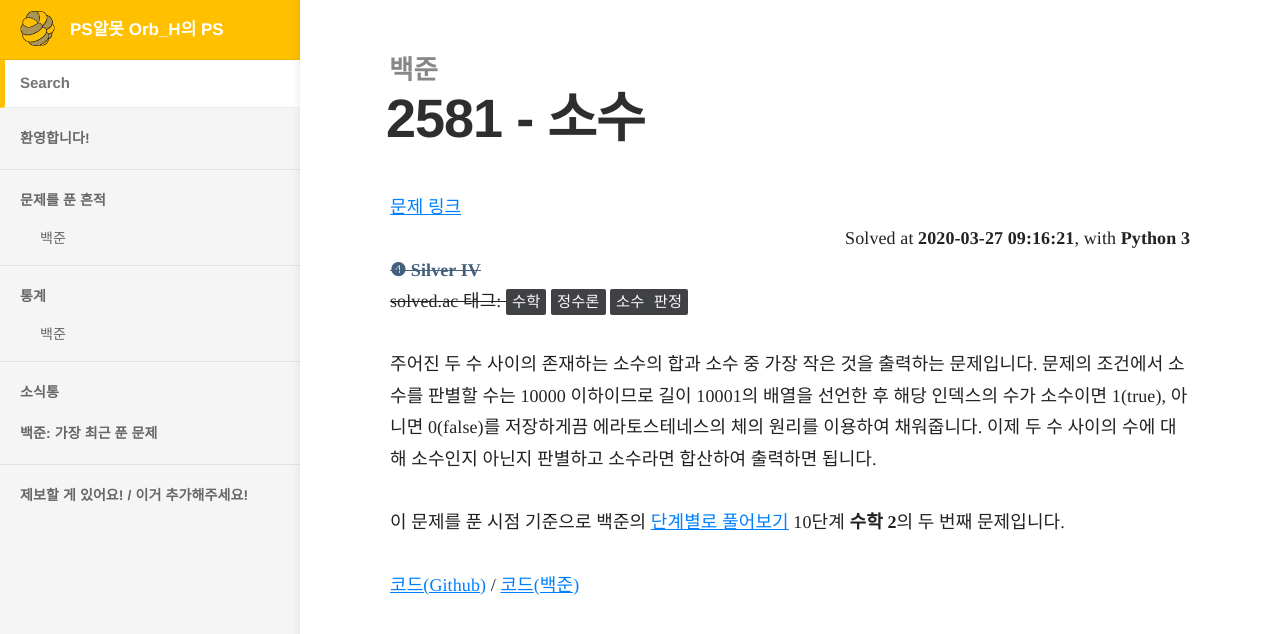
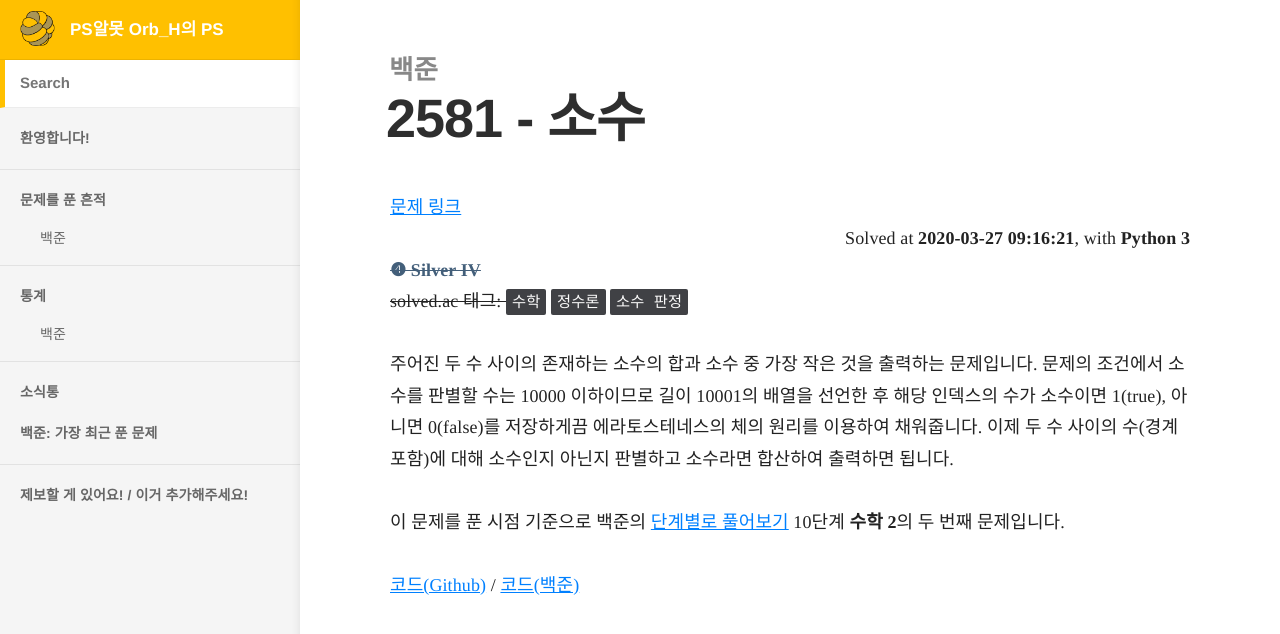
Before and after one commit to Orb-H/nojam, a Jekyll site: the page built from docs/_docs/nojam/2581.md, in a window 1280 px wide. Shown: the top 634 px of the page. Built offline with Jekyll 4.4.1, drawn with Linux system fonts in a browser that asks for light colours.

Commit message:
add range border condition

```diff
--- a/docs/_docs/nojam/2581.md
+++ b/docs/_docs/nojam/2581.md
@@ -19,6 +19,6 @@
 solve_solved_not_set: true
 ---
 
-주어진 두 수 사이의 존재하는 소수의 합과 소수 중 가장 작은 것을 출력하는 문제입니다. 문제의 조건에서 소수를 판별할 수는 10000 이하이므로 길이 10001의 배열을 선언한 후 해당 인덱스의 수가 소수이면 1(true), 아니면 0(false)를 저장하게끔 에라토스테네스의 체의 원리를 이용하여 채워줍니다. 이제 두 수 사이의 수에 대해 소수인지 아닌지 판별하고 소수라면 합산하여 출력하면 됩니다.
+주어진 두 수 사이의 존재하는 소수의 합과 소수 중 가장 작은 것을 출력하는 문제입니다. 문제의 조건에서 소수를 판별할 수는 10000 이하이므로 길이 10001의 배열을 선언한 후 해당 인덱스의 수가 소수이면 1(true), 아니면 0(false)를 저장하게끔 에라토스테네스의 체의 원리를 이용하여 채워줍니다. 이제 두 수 사이의 수(경계 포함)에 대해 소수인지 아닌지 판별하고 소수라면 합산하여 출력하면 됩니다.
 
 이 문제를 푼 시점 기준으로 백준의 [단계별로 풀어보기](http://noj.am/p/s) 10단계 **수학 2**의 두 번째 문제입니다.
```
Also changed, not shown: docs/_docs/nojam/1929.md (+1 -1 lines), docs/_docs/nojam/1978.md (+1 -1 lines).
